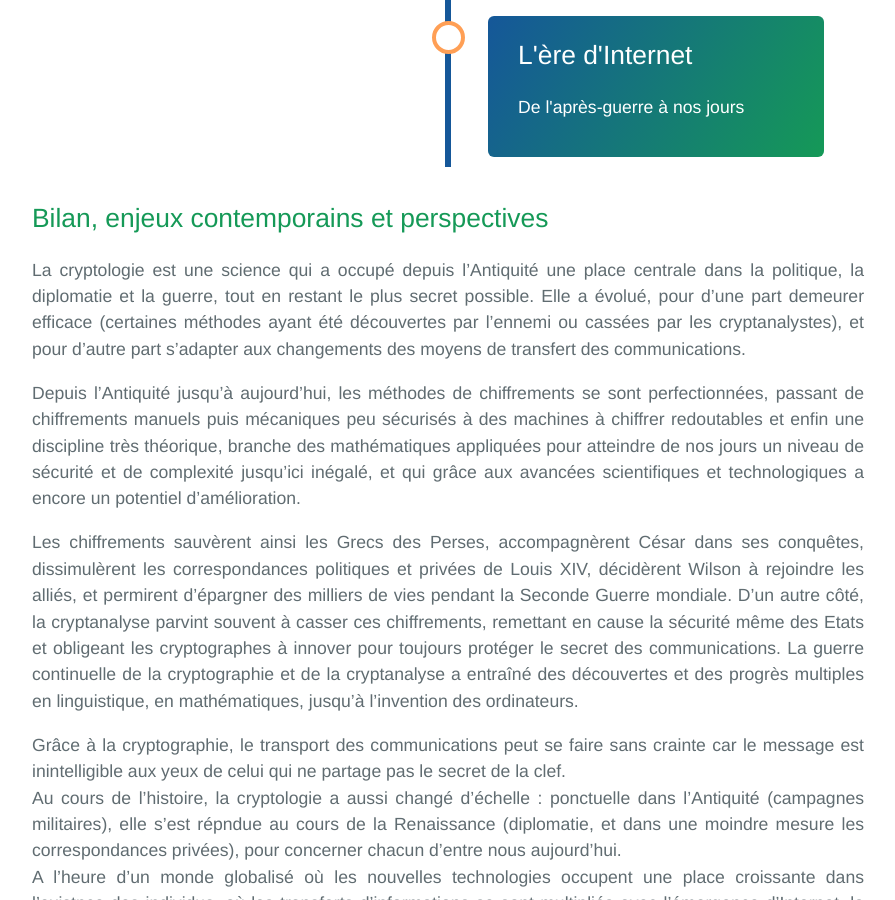
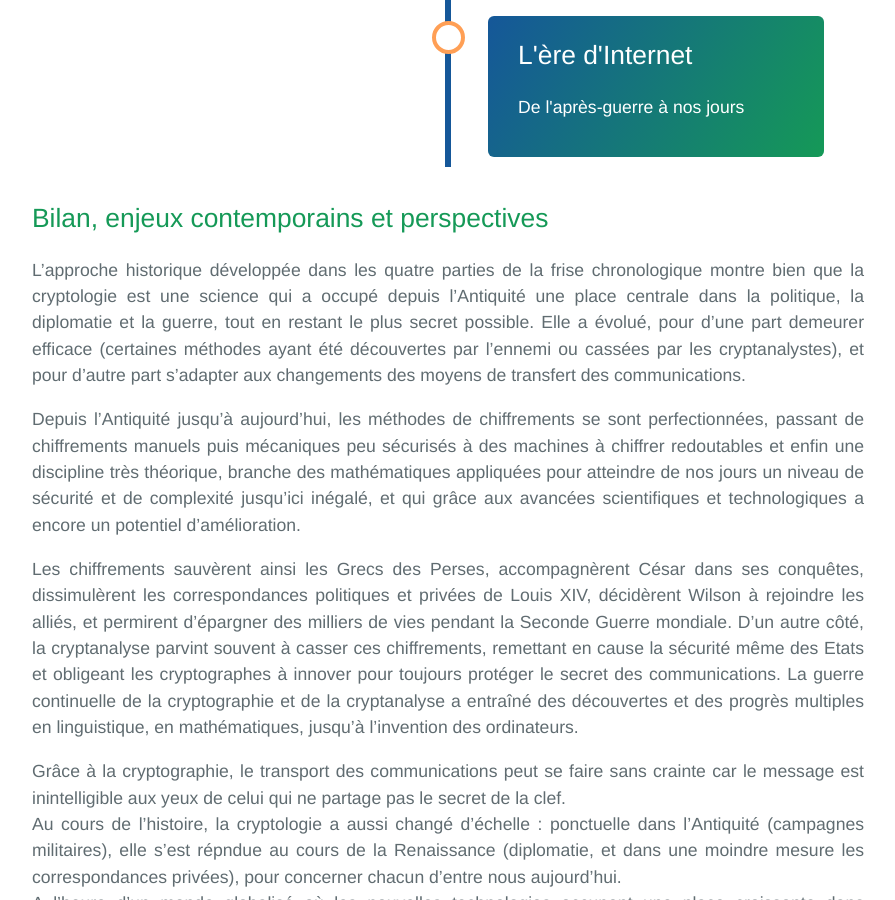
Before and after one commit to SamuelGallay/CryptoTPE, a Jekyll site: the page built from index.md, in a window 1280 px wide and 900 px high, scrolled down 1917 px. Shown: the whole window, without its empty margins (192-1087 px from the left). Built offline with Jekyll 4.4.1, drawn with Linux system fonts in a browser that asks for light colours; our own code applies the rules of GitHub Pages for plain Markdown files.

Commit message:
Update index.md

```diff
--- a/index.md
+++ b/index.md
@@ -72,7 +72,7 @@
 
 ## Bilan, enjeux contemporains et perspectives
 
-La cryptologie est une science qui a occupé depuis l'Antiquité une place centrale dans la politique, la diplomatie et la guerre, tout en restant le plus secret possible. Elle a évolué, pour d’une part demeurer efficace (certaines méthodes ayant été découvertes par l’ennemi ou cassées par les cryptanalystes), et pour d’autre part s’adapter aux changements des moyens de transfert des communications.
+L'approche historique développée dans les quatre parties de la frise chronologique montre bien que la cryptologie est une science qui a occupé depuis l'Antiquité une place centrale dans la politique, la diplomatie et la guerre, tout en restant le plus secret possible. Elle a évolué, pour d’une part demeurer efficace (certaines méthodes ayant été découvertes par l’ennemi ou cassées par les cryptanalystes), et pour d’autre part s’adapter aux changements des moyens de transfert des communications.
 
 Depuis l'Antiquité jusqu'à aujourd'hui, les méthodes de chiffrements se sont perfectionnées, passant de chiffrements manuels puis mécaniques peu sécurisés à des machines à chiffrer redoutables et enfin une discipline très théorique, branche des mathématiques appliquées pour atteindre de nos jours un niveau de sécurité et de complexité jusqu'ici inégalé, et qui grâce aux avancées scientifiques et technologiques a encore un potentiel d'amélioration.
 
```
